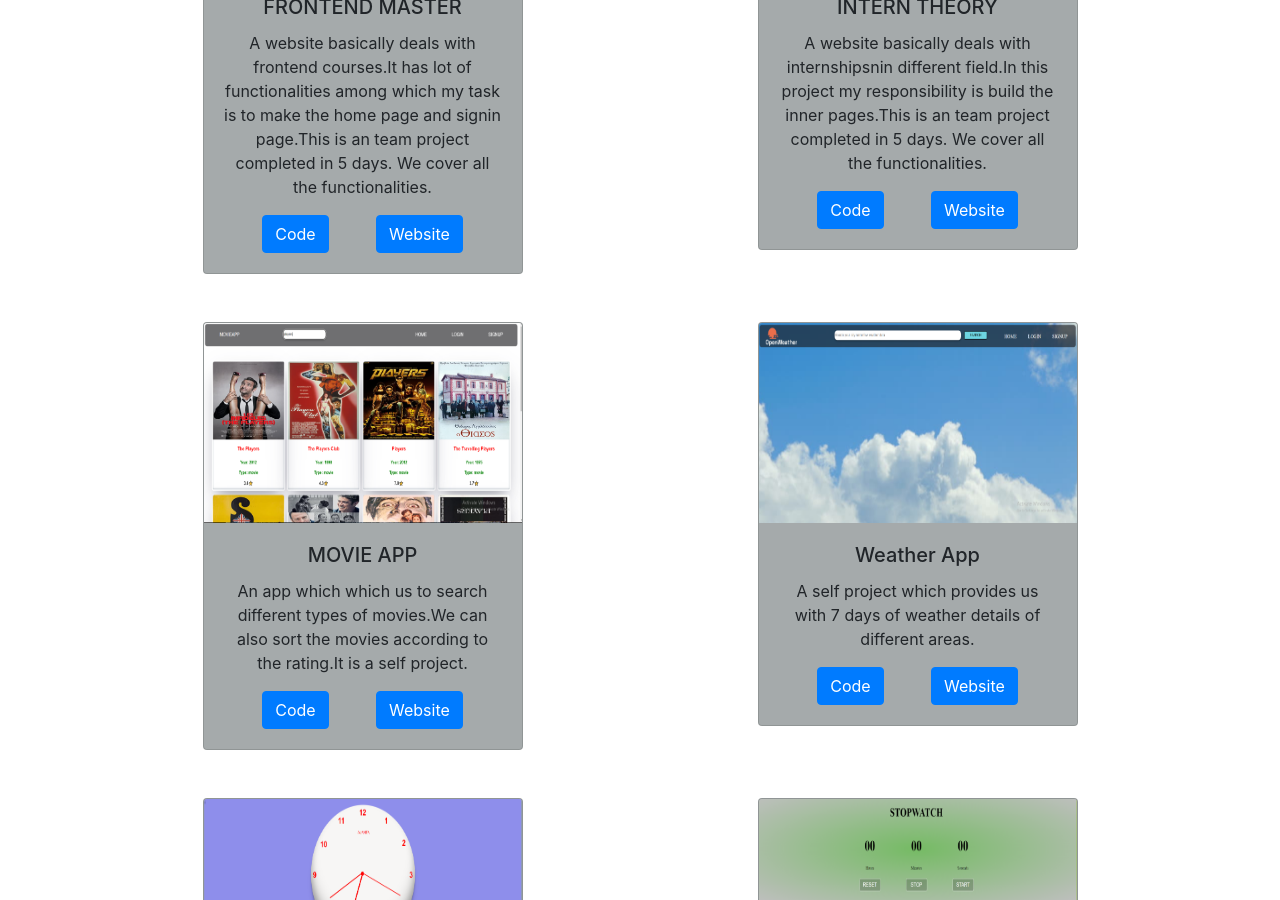
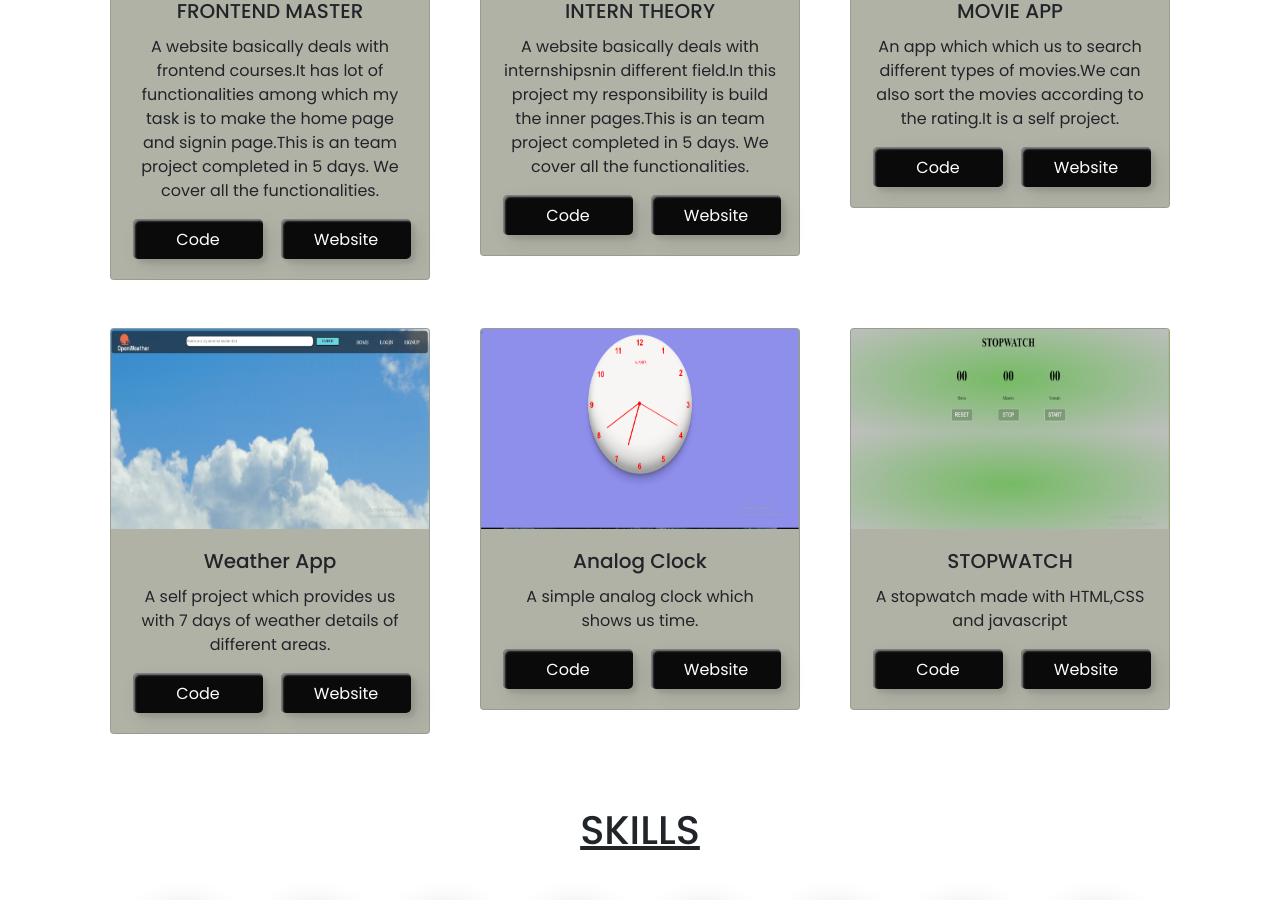
Before and after one commit to Susmita549/My-Portfolio, a React (Create React App) app: page / in a window 1280 px wide. Shown: the part 1900-2800 px from the top of the page. Built offline with nearby package versions, Linux system fonts and the light colour scheme.

Commit message:
button animate

```diff
--- a/package.json
+++ b/package.json
@@ -11,6 +11,7 @@
     "react": "^18.1.0",
     "react-dom": "^18.1.0",
     "react-icons": "^4.3.1",
+    "react-reveal": "^1.2.2",
     "react-router-dom": "^6.3.0",
     "react-scripts": "5.0.1",
     "react-scroll": "^1.8.7",
--- a/src/components/Footer.jsx
+++ b/src/components/Footer.jsx
@@ -1,5 +1,7 @@
 import React from "react";
 import styles from "./header.module.css";
+import Slide from 'react-reveal/Slide';
+
 const Footer = () => {
   return (
     <div>
@@ -9,7 +11,9 @@ const Footer = () => {
           <div className="row">
             <div className="col-md-6 ">
               <div className={styles.footer_image}>
+              <Slide left>
                 <img src="footer.png" alt="contact" />
+                </Slide >
               </div>
             </div>
             <div className="col-md-6 ">
@@ -18,6 +22,7 @@ const Footer = () => {
                 in touch and make something amazing together.
               </p>
               <div className={styles.footer_maindiv}>
+              <Slide right>
                 <div>
                   <a href="https://github.com/Susmita549">
                     <svg
@@ -60,6 +65,7 @@ const Footer = () => {
                     </svg>
                   </a>
                 </div>
+                </Slide>
               </div>
             </div>
           </div>
--- a/src/components/Header.jsx
+++ b/src/components/Header.jsx
@@ -78,9 +78,9 @@ const Header = () => {
               </svg>
             </a>
           </div>
-          <button type="button" className="btn btn-outline-warning">
+          {/* <button type="button" className="btn btn-outline-warning">
             Scroll Down to know more 😃
-          </button>
+          </button> */}
         </div>
         <div>
           <div className="spinner-grow text-primary" role="status">
--- a/src/components/Projects.jsx
+++ b/src/components/Projects.jsx
@@ -1,5 +1,6 @@
 import React from "react";
-import './portfolio.css'
+import "./portfolio.css";
+import Flip from "react-reveal/Flip";
 const Projects = () => {
   return (
     <>
@@ -7,86 +8,130 @@ const Projects = () => {
         <h1 className="text text-center h1"> ABOUT PROJECTS</h1>
         <div className="container ">
           <div className="row  mx-auto">
-          <div className=" col-md-6  my-4  ">
+            <Flip top>
+              <div className=" col-md-4  my-4  ">
                 <div className="card mx-auto" style={{ width: "20rem" }}>
-              <img src="frontend.PNG" className="card-img-top " alt="frontend master" />
+                  <img
+                    src="frontend.PNG"
+                    className="card-img-top "
+                    alt="frontend master"
+                  />
                   <div className="card-body">
                     <h5 className="card-title">FRONTEND MASTER</h5>
                     <p className="card-text">
-                  A website basically deals with frontend courses.It has lot of functionalities
-                  among which my task is to make the home page and signin page.This is an team project
-                   completed in 5 days. We cover all the functionalities.
+                      A website basically deals with frontend courses.It has lot
+                      of functionalities among which my task is to make the home
+                      page and signin page.This is an team project completed in
+                      5 days. We cover all the functionalities.
                     </p>
-                <div className="container d-flex justify-content-around">
-                <a href="https://github.com/Susmita549/Frontend_Master" className="btn btn-primary ">
-                  Code
-                </a>
-                <a href="https://darling-chebakia-d6a79c.netlify.app/" className="btn btn-primary">
-                  Website
-                </a>
+                    <div className="container d-flex justify-content-between">
+                      <button
+                        href="https://github.com/Susmita549/Frontend_Master"
+                        className="btn "
+                      >
+                        <span>Click Me!!</span>
+                        <span>Code</span>
+                      </button>
+                      <button
+                        href="https://darling-chebakia-d6a79c.netlify.app/"
+                        className="btn "
+                      >
+                        <span>Click Me!!</span>
+                        <span>Website</span>
+                      </button>
                     </div>
                   </div>
                 </div>
               </div>
-          <div className="col-md-6   my-4 ">
+            </Flip>
+            <div className="col-md-4   my-4 ">
               <div className="card mx-auto" style={{ width: "20rem" }}>
                 <img src="intern..PNG" className="card-img-top" alt="..." />
                 <div className="card-body">
                   <h5 className="card-title">INTERN THEORY</h5>
                   <p className="card-text">
-                  A website basically deals with internshipsnin different field.In this project my
-                   responsibility is build the inner pages.This is an team project completed in 5 days. We cover all the functionalities.
+                    A website basically deals with internshipsnin different
+                    field.In this project my responsibility is build the inner
+                    pages.This is an team project completed in 5 days. We cover
+                    all the functionalities.
                   </p>
-                <div className="container d-flex justify-content-around">
-                <a href="https://github.com/Susmita549/Intern-Theory" className="btn btn-primary">
-                  Code
-                </a>
-                <a href="https://tranquil-sherbet-8f6bdd.netlify.app/" className="btn btn-primary">
-                  Website
-                </a>
+                  <div className="container d-flex justify-content-between">
+                    <button
+                      href="https://github.com/Susmita549/Intern-Theory"
+                      className="btn "
+                    >
+                      <span>Click Me!!</span>
+                      <span>Code</span>
+                    </button>
+                    <button
+                      href="https://tranquil-sherbet-8f6bdd.netlify.app/"
+                      className="btn "
+                    >
+                      <span>Click Me!!</span>
+                      <span>Website</span>
+                    </button>
                   </div>
                 </div>
               </div>
             </div>
-          <div className="col-md-6 my-4 ">
+            <div className="col-md-4 my-4 ">
               <div className="card mx-auto" style={{ width: "20rem" }}>
                 <img src="movie.PNG" className="card-img-top" alt="movie" />
                 <div className="card-body">
                   <h5 className="card-title">MOVIE APP</h5>
                   <p className="card-text">
-                  An app which which us to search different types of movies.We can also sort the movies according to the rating.It is a self project.
+                    An app which which us to search different types of movies.We
+                    can also sort the movies according to the rating.It is a
+                    self project.
                   </p>
-                <div className="container d-flex justify-content-around">
-                <a href="https://github.com/Susmita549/Movie-App" className="btn btn-primary">
-                  Code
-                </a>
-                <a href="https://susmita549.github.io/Movie-App/movie.html" className="btn btn-primary">
-                  Website
-                </a>
+                  <div className="container d-flex justify-content-between">
+                    <button
+                      href="https://github.com/Susmita549/Movie-App"
+                      className="btn "
+                    >
+                      <span>Click Me!!</span>
+                      <span>Code</span>
+                    </button>
+                    <button
+                      href="https://susmita549.github.io/Movie-App/movie.html"
+                      className="btn "
+                    >
+                      <span>Click Me!!</span>
+                      <span>Website</span>
+                    </button>
                   </div>
                 </div>
               </div>
             </div>
-          <div className="col-md-6  my-4 ">
+            <div className="col-md-4  my-4 ">
               <div className="card mx-auto" style={{ width: "20rem" }}>
                 <img src="weather.PNG" className="card-img-top" alt="weather" />
                 <div className="card-body">
                   <h5 className="card-title">Weather App</h5>
                   <p className="card-text">
-                  A self project which provides us with 7 days of weather details of different areas.
+                    A self project which provides us with 7 days of weather
+                    details of different areas.
                   </p>
-                <div className="container d-flex justify-content-around">
-                <a href="https://github.com/Susmita549/Weather-App" className="btn btn-primary">
-                  Code
-                </a>
-                <a href="https://susmita549.github.io/Weather-App/" className="btn btn-primary">
-                  Website
-                </a>
+                  <div className="container d-flex justify-content-between">
+                    <button
+                      href="https://github.com/Susmita549/Weather-App"
+                      className="btn "
+                    >
+                      <span>Click Me!!</span>
+                      <span>Code</span>
+                    </button>
+                    <button
+                      href="https://susmita549.github.io/Weather-App/"
+                      className="btn "
+                    >
+                      <span>Click Me!!</span>
+                      <span>Website</span>
+                    </button>
                   </div>
                 </div>
               </div>
             </div>
-          <div className="col-md-6   my-4 ">
+            <div className="col-md-4   my-4 ">
               <div className="card mx-auto" style={{ width: "20rem" }}>
                 <img src="clock.PNG" className="card-img-top" alt="clock" />
                 <div className="card-body">
@@ -94,32 +139,52 @@ const Projects = () => {
                   <p className="card-text">
                     A simple analog clock which shows us time.
                   </p>
-                <div className="container d-flex justify-content-around">
-                <a href="https://github.com/Susmita549/Analog-Clock" className="btn btn-primary">
-                  Code
-                </a>
-                <a href="https://susmita549.github.io/Analog-Clock/" className="btn btn-primary">
-                  Website
-                </a>
+                  <div className="container d-flex justify-content-between">
+                    <button
+                      href="https://github.com/Susmita549/Analog-Clock"
+                      className="btn "
+                    >
+                      <span>Click Me!!</span>
+                      <span>Code</span>
+                    </button>
+                    <button
+                      href="https://susmita549.github.io/Analog-Clock/"
+                      className="btn "
+                    >
+                      <span>Click Me!!</span>
+                      <span>Website</span>
+                    </button>
                   </div>
                 </div>
               </div>
             </div>
-          <div className="col-md-6   my-4">
+            <div className="col-md-4   my-4">
               <div className="card mx-auto" style={{ width: "20rem" }}>
-              <img src="stopwatch.PNG" className="card-img-top" alt="stopwatch" />
+                <img
+                  src="stopwatch.PNG"
+                  className="card-img-top"
+                  alt="stopwatch"
+                />
                 <div className="card-body">
                   <h5 className="card-title">STOPWATCH</h5>
                   <p className="card-text">
                     A stopwatch made with HTML,CSS and javascript
                   </p>
-                <div className="container d-flex justify-content-around">
-                <a href="https://github.com/Susmita549/Stopwatch" className="btn btn-primary">
-                  Code
-                </a>
-                <a href="https://susmita549.github.io/Stopwatch/" className="btn btn-primary">
-                  Website
-                </a>
+                  <div className="container d-flex justify-content-between">
+                    <button
+                      href="https://github.com/Susmita549/Stopwatch"
+                      className="btn "
+                    >
+                      <span>Click Me!!</span>
+                      <span>Code</span>
+                    </button>
+                    <button
+                      href="https://susmita549.github.io/Stopwatch/"
+                      className="btn "
+                    >
+                      <span>Click Me!!</span>
+                      <span>Website</span>
+                    </button>
                   </div>
                 </div>
               </div>
--- a/src/components/Skills.jsx
+++ b/src/components/Skills.jsx
@@ -1,13 +1,16 @@
 import React from 'react';
 import './portfolio.css'
+import Bounce from 'react-reveal/Bounce';
 const Skills = () => {
   return (
     <>
        <div id="skills">
        <h1 className="text text-center h1 m-5"> <u>SKILLS</u></h1>
+       <Bounce top>
        <div className="box">
          <div>
          <img src="html.png" className="img-fluid" alt="Responsive"/>
+         <h3>html</h3>
          </div>
          <div>
          <img src="css.png" className="img-fluid" alt="Responsive"/>
@@ -31,6 +34,7 @@ const Skills = () => {
          <img src="express.png" className="img-fluid" alt="Responsive image"/>
          </div>
        </div>
+       </Bounce>
        </div>
     </>
   );
--- a/src/components/nav.css
+++ b/src/components/nav.css
@@ -4,6 +4,7 @@ ul.topnav {
     padding: 0;
     overflow: hidden;
     background: rgb(2,0,36);
+    color: white;
     padding:1rem;
     /* position: fixed;
     top: 0;
--- a/src/components/portfolio.css
+++ b/src/components/portfolio.css
@@ -38,61 +38,125 @@
   /* Fallback */
   animation: color 9s infinite linear;
   text-align: center;
-
 }
-.card>img{
-  height:200px;
+.card > img {
+  height: 200px;
 }
-.card>a:hover{
+.card > a:hover {
   background-color: #bfd626;
 }
-.box{
-  display:flex;
+.box {
+  display: flex;
   justify-content: center;
 }
 .box > div {
   height: 100px;
-  width:100px;
-  margin:15px;
-  padding:1rem;
+  width: 100px;
+  margin: 15px;
+  padding: 1rem;
   border-radius: 50px;
-  display:flex;
+  display: flex;
   flex-wrap: wrap;
   justify-content: center;
   align-items: center;
-  transition:width 2s, height 2s;
+  transition: width 2s, height 2s;
   background: linear-gradient(145deg, #e6e6e6, #e1d7d7);
-  box-shadow:  20px 20px 60px #c8c7c7,
-             -50px -50px 60px #ffffff;
-             transition: width 1s, height 1s;
-
+  box-shadow: rgba(0, 0, 0, 0.25) 0px 54px 55px,
+    rgba(0, 0, 0, 0.12) 0px -12px 30px, rgba(0, 0, 0, 0.12) 0px 4px 6px,
+    rgba(0, 0, 0, 0.17) 0px 12px 13px, rgba(0, 0, 0, 0.09) 0px -3px 5px;
+  transition: width 1s, height 1s;
 }
-.box > div:hover{
-   width:130px;
-   height:130px
+.box > div:hover {
+  width: 130px;
+  height: 130px;
+  border-radius: 60px;
+  box-shadow: rgba(6, 24, 44, 0.4) 0px 0px 0px 2px, rgba(6, 24, 44, 0.65) 0px 4px 6px -1px, rgba(255, 255, 255, 0.08) 0px 1px 0px inset;
 }
 
-@media all and (max-width: 1000px) and (min-width: 450px)  {
+
+@media all and (max-width: 1000px) and (min-width: 450px) {
   /* mobile-devices */
-  .box{
-    display:grid;
-    grid-template-columns: repeat(4,1fr);
+  .box {
+    display: grid;
+    grid-template-columns: repeat(4, 1fr);
   }
+}
+@media all and (max-width: 449px) and (min-width: 300px) {
+  /* mobile-devices */
+  .box {
+    display: grid;
+    grid-template-columns: repeat(3, 1fr);
+  }
+}
+@media all and (max-width: 299px) and (min-width: 100px) {
+  /* mobile-devices */
+  .box {
+    display: grid;
+    grid-template-columns: repeat(2, 1fr);
+  }
+}
 
+.container > button {
+  position: relative;
+  right: 25px;
+  bottom: 20px;
+  border: none;
+  box-shadow: none;
+  width: 100px;
+  height: 40px;
+  line-height: 42px;
+  -webkit-perspective: 230px;
+  perspective: 230px;
 }
-@media all and (max-width: 449px) and (min-width: 300px)  {
-  /* mobile-devices */
-  .box{
-    display:grid;
-    grid-template-columns: repeat(3,1fr);
-  }
-
+.container > button span {
+  background: rgb(10, 10, 10);
+  background: linear-gradient(0deg, rgb(13, 15, 17) 0%, rgrgb(53, 55, 57) 00%);
+  color: white;
+  display: block;
+  position: absolute;
+  width: 130px;
+  height: 40px;
+  box-shadow: inset 2px 2px 2px 0px rgba(255, 255, 255, 0.5),
+    7px 7px 20px 0px rgba(0, 0, 0, 0.1), 4px 4px 5px 0px rgba(0, 0, 0, 0.1);
+  border-radius: 5px;
+  margin: 0;
+  text-align: center;
+  -webkit-box-sizing: border-box;
+  -moz-box-sizing: border-box;
+  box-sizing: border-box;
+  -webkit-transition: all 0.3s;
+  transition: all 0.3s;
 }
-@media all and (max-width: 299px) and (min-width: 100px)  {
-  /* mobile-devices */
-  .box{
-    display:grid;
-    grid-template-columns: repeat(2,1fr);
-  }
-
+.container > button span:nth-child(1) {
+  box-shadow: -7px -7px 20px 0px #fff9, -4px -4px 5px 0px #fff9,
+    7px 7px 20px 0px #0002, 4px 4px 5px 0px #0001;
+  -webkit-transform: rotateX(90deg);
+  -moz-transform: rotateX(90deg);
+  transform: rotateX(90deg);
+  -webkit-transform-origin: 50% 50% -20px;
+  -moz-transform-origin: 50% 50% -20px;
+  transform-origin: 50% 50% -20px;
 }
+.container > button span:nth-child(2) {
+  -webkit-transform: rotateX(0deg);
+  -moz-transform: rotateX(0deg);
+  transform: rotateX(0deg);
+  -webkit-transform-origin: 50% 50% -20px;
+  -moz-transform-origin: 50% 50% -20px;
+  transform-origin: 50% 50% -20px;
+}
+.container > button:hover span:nth-child(1) {
+  box-shadow: inset 2px 2px 2px 0px rgba(255, 255, 255, 0.5),
+    7px 7px 20px 0px rgba(0, 0, 0, 0.1), 4px 4px 5px 0px rgba(0, 0, 0, 0.1);
+  -webkit-transform: rotateX(0deg);
+  -moz-transform: rotateX(0deg);
+  transform: rotateX(0deg);
+}
+.container > button:hover span:nth-child(2) {
+  box-shadow: inset 2px 2px 2px 0px rgba(255, 255, 255, 0.5),
+    7px 7px 20px 0px rgba(0, 0, 0, 0.1), 4px 4px 5px 0px rgba(0, 0, 0, 0.1);
+  color: transparent;
+  -webkit-transform: rotateX(-90deg);
+  -moz-transform: rotateX(-90deg);
+  transform: rotateX(-90deg);
+}
--- a/src/index.css
+++ b/src/index.css
@@ -1,8 +1,8 @@
+@import url('https://fonts.googleapis.com/css2?family=Poppins:wght@100;200;300;400;500;600;700;800;900&display=swap');
+
 body {
   margin: 0;
-  font-family: -apple-system, BlinkMacSystemFont, 'Segoe UI', 'Roboto', 'Oxygen',
-    'Ubuntu', 'Cantarell', 'Fira Sans', 'Droid Sans', 'Helvetica Neue',
-    sans-serif;
+  font-family: 'Poppins', sans-serif;
   -webkit-font-smoothing: antialiased;
   -moz-osx-font-smoothing: grayscale;
   /* background: rgb(2,0,36); */
```
Also changed, not shown: src/components/header.module.css (+8 -0 lines), 1 other file (tests, documents, lock files or other folders). Lines whose indentation alone changed are shown as unchanged.
